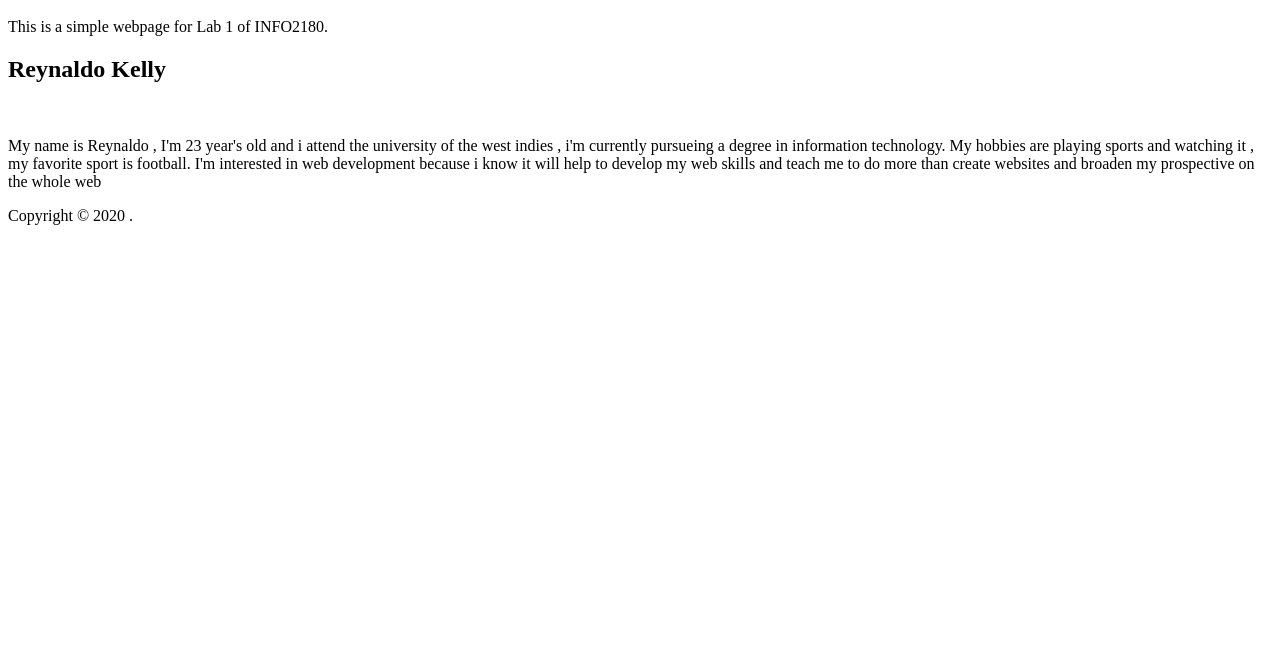
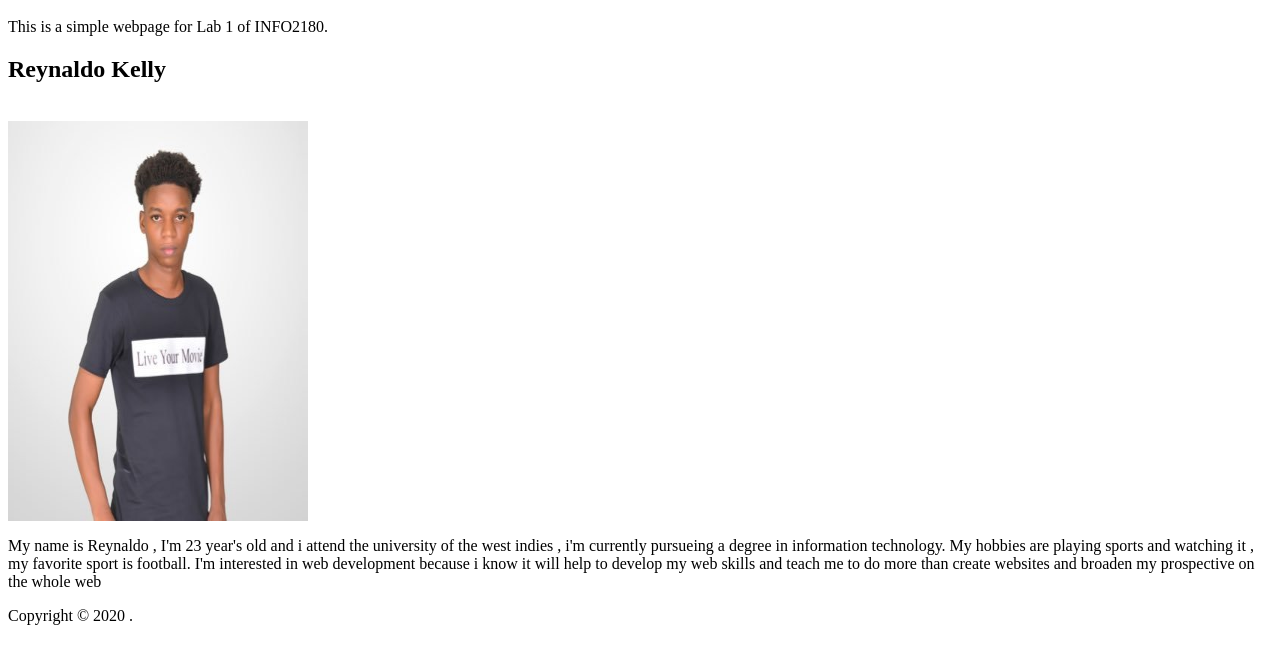
Before and after one commit to Reynaldokelly18/info2180-lab1, a plain HTML site: page index.html in a window 1280 px wide. Shown: the part 48-712 px from the top of the page. Drawn offline with Linux system fonts and the light colour scheme.

Commit message:
Update index.html

```diff
--- a/index.html
+++ b/index.html
@@ -9,7 +9,7 @@
  <body>
  <h2>Reynaldo Kelly</h2>
  <br>
-
+ <img src="Reynaldo.jpg" width="300" height="400">
  <p>My name is Reynaldo , I'm 23 year's old and  i attend the university of the west indies , i'm currently pursueing a degree in information technology.
  My hobbies are playing sports and watching it , my favorite sport is football. I'm interested in web development because i know it will help to develop my web skills
  and teach me to do more than create websites and broaden my prospective on the whole web</p>
```
